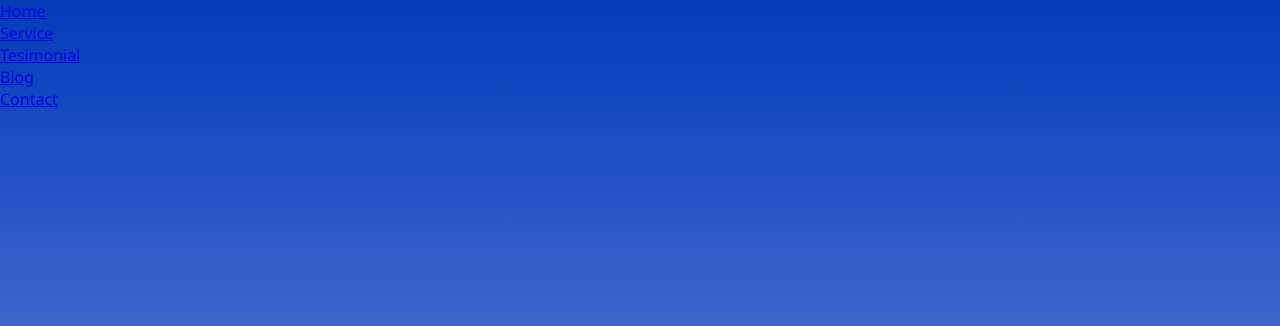
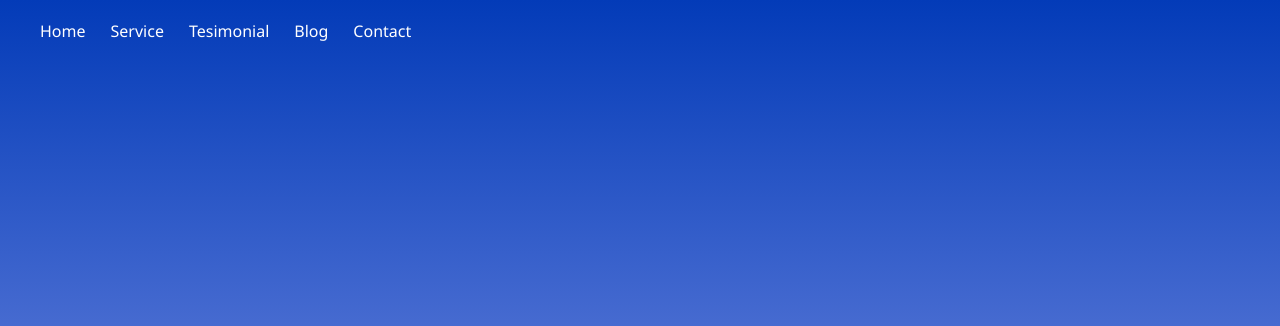
Before and after one commit to arafat-adflixconsulting/john-website, a plain HTML site: page index.html in a window 1280 px wide. Shown: the top 326 px of the page. Drawn offline with Linux system fonts and the light colour scheme.

Commit message:
style applied into navigation bar

```diff
--- a/Style/index.css
+++ b/Style/index.css
@@ -6,10 +6,41 @@
 
 body{
     font-family: 'Segoe UI', sans-serif;
-    background: linear-gradient(#033bb8, #a8b0f4);
+    background: linear-gradient(to bottom,#033bb8, #a8b0f4);
     color: white;
 }
 
+/* Navigation bar*/
+
+.navbar{
+    background-color: transparent;
+    padding: 20px 40px;
+    position: absolute;
+    top: 0;
+    width: 100%;
+    z-index: 10;
+}
+
+.container{
+    max-width: 1200px;
+    margin: auto;
+    display: flex;
+    justify-content: space-between;
+    align-items: center;
+}
+
+.nav-links{
+    list-style: none;
+    display: flex;
+    gap: 25px;
+}
+
+.nav-links li a {
+    color: white;
+    text-decoration: none;
+    font-weight: 500;
+    transition: color 0.3s;
+  }
 
 /* Hero Section */
 .hero-section{
--- a/index.html
+++ b/index.html
@@ -7,10 +7,11 @@
     <link rel="stylesheet" href="Style/index.css">
 </head>
 <body>
-
-<header>
+<!-- Navigation Bar -->
+<header class="navbar">
+    <div class="container">
         <nav>
-        <ul>
+            <ul class="nav-links">
                 <li><a href="#">Home</a></li>
                 <li><a href="#">Service</a></li>
                 <li><a href="#">Tesimonial</a></li>
@@ -18,8 +19,10 @@
                 <li><a href="#">Contact</a></li>
             </ul>
         </nav>
+    </div>
 </header>
 
+<!-- Hero Section -->
  <section class="hero-section">
     <div class="hero-content">
         <h1>
@@ -28,8 +31,19 @@
         <p>
             Get greater clarity on the data that matters to you. And start making better informed decisions to help your business grow.
         </p>
+
         <a href="#" class="cta-button">Book a Discover Call <span>+</span></a>
     </div>
  </section>
+
+
+
+
+
+
+
+
+
+
 </body>
 </html>
```
Lines whose indentation alone changed are shown as unchanged.
